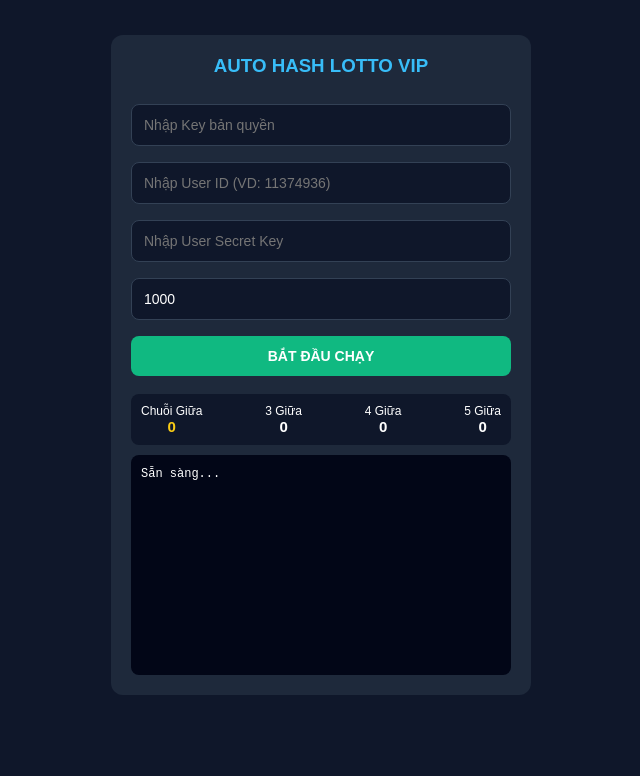
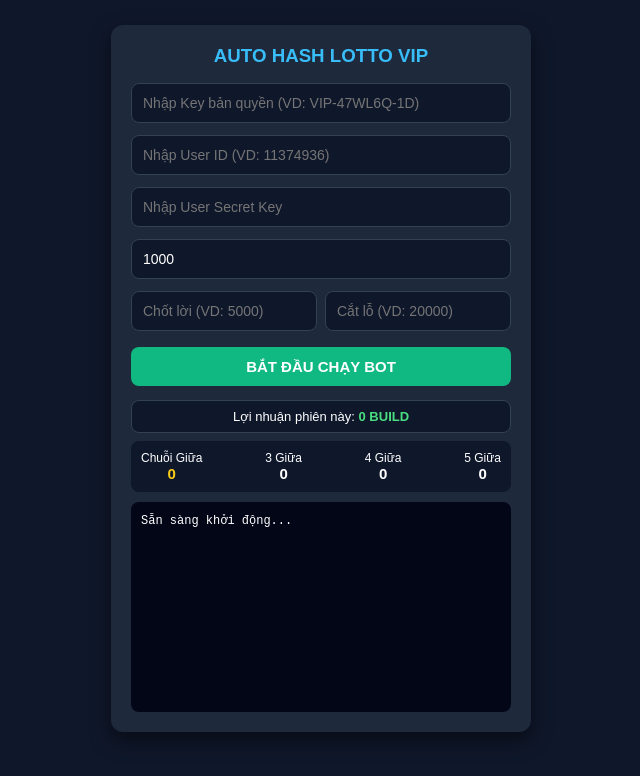
Before and after one commit to duydz1den9-bit/tool-vip, a plain HTML site: page index.html in a window 1280 px wide. Shown: the whole page, without its empty margins (319-959 px from the left). Drawn offline with Linux system fonts and the light colour scheme.

Commit message:
Update index.html

```diff
--- a/index.html
+++ b/index.html
@@ -2,54 +2,75 @@
 <html lang="vi">
 <head>
   <meta charset="UTF-8">
-  <meta name="viewport" content="width=device-width,initial-scale=1">
-  <title>VIP Auto Lotto</title>
+  <meta name="viewport" content="width=device-width, initial-scale=1.0">
+  <title>VIP Auto Hash Lotto</title>
   <style>
-    body{font-family:sans-serif;background:#0f172a;color:#fff;padding:15px;display:flex;justify-content:center;margin:0}
-    .box{background:#1e293b;padding:20px;border-radius:12px;width:100%;max-width:380px;margin-top:20px}
-    input,button{width:100%;padding:12px;margin:8px 0;border-radius:8px;border:none;box-sizing:border-box;font-size:14px}
-    input{background:#0f172a;color:#fff;border:1px solid #334155}
-    button{background:#10b981;color:#fff;font-weight:bold;cursor:pointer}
-    .stop{background:#ef4444;display:none}
-    .logs{background:#020617;padding:10px;border-radius:8px;height:200px;overflow-y:auto;font-size:12px;font-family:monospace;margin-top:10px;line-height:1.5}
-    .st{display:flex;justify-content:space-between;background:#0f172a;padding:10px;border-radius:8px;text-align:center;font-size:12px;margin-top:10px}
+    body { font-family: sans-serif; background: #0f172a; color: #fff; padding: 15px; display: flex; justify-content: center; margin: 0; }
+    .box { background: #1e293b; padding: 20px; border-radius: 12px; width: 100%; max-width: 380px; margin-top: 10px; box-shadow: 0 8px 20px rgba(0,0,0,0.5); }
+    input, button { width: 100%; padding: 11px; margin: 6px 0; border-radius: 8px; border: none; box-sizing: border-box; font-size: 14px; }
+    input { background: #0f172a; color: #fff; border: 1px solid #334155; }
+    .row { display: flex; gap: 8px; }
+    .row input { width: 50%; }
+    button { background: #10b981; color: #fff; font-weight: bold; cursor: pointer; font-size: 15px; margin-top: 10px; }
+    .stop { background: #ef4444; display: none; }
+    .logs { background: #020617; padding: 10px; border-radius: 8px; height: 190px; overflow-y: auto; font-size: 12px; font-family: monospace; margin-top: 10px; line-height: 1.5; }
+    .st { display: flex; justify-content: space-between; background: #0f172a; padding: 10px; border-radius: 8px; text-align: center; font-size: 12px; margin-top: 8px; }
+    .pnl-box { background: #0f172a; padding: 8px; border-radius: 8px; text-align: center; margin-top: 8px; font-size: 13px; border: 1px solid #334155; }
   </style>
 </head>
 <body>
   <div class="box">
-    <h3 style="text-align:center;color:#38bdf8;margin-top:0">AUTO HASH LOTTO VIP</h3>
-    <input id="key" placeholder="Nhập Key bản quyền">
+    <h3 style="text-align:center;color:#38bdf8;margin-top:0;margin-bottom:10px">AUTO HASH LOTTO VIP</h3>
+    <input id="key" placeholder="Nhập Key bản quyền (VD: VIP-47WL6Q-1D)">
     <input id="uid" placeholder="Nhập User ID (VD: 11374936)">
     <input id="skey" type="password" placeholder="Nhập User Secret Key">
-    <input id="bet" type="number" value="1000" placeholder="Tiền cược gốc mỗi bên">
-    <button id="bStart" onclick="run()">BẮT ĐẦU CHẠY</button>
+    <input id="bet" type="number" value="1000" placeholder="Tiền cược gốc mỗi bên (BUILD)">
+
+    <div class="row">
+      <input id="tp" type="number" placeholder="Chốt lời (VD: 5000)">
+      <input id="sl" type="number" placeholder="Cắt lỗ (VD: 20000)">
+    </div>
+
+    <button id="bStart" onclick="run()">BẮT ĐẦU CHẠY BOT</button>
     <button id="bStop" class="stop" onclick="stop()">DỪNG BOT</button>
+
+    <div class="pnl-box">
+      Lợi nhuận phiên này: <b id="pnl" style="color:#4ade80">0 BUILD</b>
+    </div>
+
     <div class="st">
       <div>Chuỗi Giữa<br><b id="c0" style="color:#facc15;font-size:15px">0</b></div>
       <div>3 Giữa<br><b id="c3" style="font-size:15px">0</b></div>
       <div>4 Giữa<br><b id="c4" style="font-size:15px">0</b></div>
       <div>5 Giữa<br><b id="c5" style="font-size:15px">0</b></div>
     </div>
-    <div class="logs" id="lg">Sẵn sàng...</div>
+    <div class="logs" id="lg">Sẵn sàng khởi động...</div>
   </div>
 
   <script>
-    // Đường link máy chủ kiểm tra Key của bạn
     const API_SERVER = "https://workers.dev";
 
-    let tm=null, lastId=null, bSet=new Set(), cg=0, curBet=0, inCyc=false, n3=0, n4=0, n5=0;
+    let tm = null, lastId = null, bSet = new Set(), cg = 0, curBet = 0, inCyc = false, n3 = 0, n4 = 0, n5 = 0;
+    let totalProfit = 0, lastPlacedBet = 0;
 
-    function log(m, c="#fff") {
+    function log(m, c = "#fff") {
       const l = document.getElementById("lg");
       l.innerHTML += '<div style="color:' + c + '">' + m + '</div>';
       l.scrollTop = l.scrollHeight;
     }
 
-    function stop() {
+    function updatePnlUI() {
+      const el = document.getElementById("pnl");
+      el.innerText = (totalProfit >= 0 ? "+" : "") + totalProfit.toFixed(0) + " BUILD";
+      el.style.color = totalProfit >= 0 ? "#4ade80" : "#f87171";
+    }
+
+    function stop(reason = "Đã dừng Bot.") {
       clearInterval(tm);
+      tm = null;
       document.getElementById("bStart").style.display = "block";
       document.getElementById("bStop").style.display = "none";
-      log("Đã dừng Bot.", "#facc15");
+      log("[HỆ THỐNG] " + reason, "#facc15");
     }
 
     async function run() {
@@ -57,14 +78,22 @@
       const uid = document.getElementById("uid").value.trim();
       const skey = document.getElementById("skey").value.trim();
       const base = parseFloat(document.getElementById("bet").value);
+      const takeProfit = parseFloat(document.getElementById("tp").value) || 0;
+      const stopLoss = parseFloat(document.getElementById("sl").value) || 0;
 
-      if (!key || !uid || !skey || base <= 0) return alert("Vui lòng nhập đủ thông tin!");
+      if (!key || !uid || !skey || base <= 0) return alert("Vui lòng nhập đầy đủ thông tin!");
 
       curBet = base;
+      totalProfit = 0;
+      lastPlacedBet = 0;
+      inCyc = false;
+      cg = 0;
+      updatePnlUI();
+
       document.getElementById("bStart").style.display = "none";
       document.getElementById("bStop").style.display = "block";
       document.getElementById("lg").innerHTML = "";
-      log("Đang kết nối máy chủ kiểm tra Key...", "#38bdf8");
+      log("[*] Đang kết nối máy chủ...", "#38bdf8");
 
       const loop = async () => {
         try {
@@ -76,8 +105,9 @@
           const j = await r.json();
           if (!j.success) {
             alert(j.msg);
-            return stop();
+            return stop(j.msg);
           }
+
           const d = j.data?.data;
           if (!d) return;
 
@@ -91,37 +121,71 @@
               if (cg === 3) n3++;
               if (cg === 4) n4++;
               if (cg === 5) n5++;
-              if (inCyc) {
+
+              if (inCyc && lastPlacedBet > 0) {
+                totalProfit -= (lastPlacedBet * 2);
+                updatePnlUI();
+
+                if (stopLoss > 0 && totalProfit <= -stopLoss) {
+                  alert("Đã chạm giới hạn Cắt lỗ (-" + stopLoss + " BUILD)! Bot tự động dừng.");
+                  return stop("Chạm mốc Cắt lỗ!");
+                }
+
                 curBet *= 10;
-                log("[THUA] Gấp x10 lên: " + curBet, "#f87171");
+                log("[THUA] Gấp x10 lên " + curBet + " BUILD/bên!", "#f87171");
               }
             } else {
-              if (inCyc) log("[THẮNG] Nổ " + t + "! Reset vốn.", "#4ade80");
+              if (inCyc && lastPlacedBet > 0) {
+                const netWin = (lastPlacedBet * 2.45) - (lastPlacedBet * 2);
+                totalProfit += netWin;
+                updatePnlUI();
+                log("[THẮNG] Nổ " + t + "! Lãi tay này: +" + netWin.toFixed(0) + " BUILD.", "#4ade80");
+
+                if (takeProfit > 0 && totalProfit >= takeProfit) {
+                  alert("Chúc mừng! Đã đạt mục tiêu Chốt lời (+" + totalProfit.toFixed(0) + " BUILD). Bot tự động dừng.");
+                  return stop("Đạt mục tiêu Chốt lời!");
+                }
+              }
               cg = 0;
               curBet = base;
               inCyc = false;
+              lastPlacedBet = 0;
             }
 
             document.getElementById("c0").innerText = cg;
             document.getElementById("c3").innerText = n3;
             document.getElementById("c4").innerText = n4;
             document.getElementById("c5").innerText = n5;
-            log("Kỳ #" + lastId + " -> " + s + " (" + t + ")");
+            log("Kỳ #" + lastId + " | [" + d.last_issue_lucky_code.join(",") + "] -> " + s + " (" + t + ")");
 
             if (cg >= 3 && !bSet.has(d.issue_id)) {
+              if (stopLoss > 0 && (totalProfit - curBet * 2) < -stopLoss) {
+                alert("Lệnh cược tiếp theo vượt quá mức Cắt lỗ đã cài đặt! Bot tự dừng để bảo toàn vốn.");
+                return stop("Vượt ngưỡng Cắt lỗ!");
+              }
+
               bSet.add(d.issue_id);
               inCyc = true;
-              log("[CƯỢC] Kỳ #" + d.issue_id + ": " + curBet + "/bên", "#38bdf8");
+              log("[CƯỢC] Kỳ #" + d.issue_id + ": " + curBet + " BUILD/bên...", "#38bdf8");
+
               const br = await fetch(API_SERVER, {
                 method: "POST",
                 headers: { "Content-Type": "application/json" },
                 body: JSON.stringify({ key, uid, skey, action: "bet", issueId: d.issue_id, betAmount: curBet })
               });
               const bj = await br.json();
-              log(bj.data?.code === 0 ? "[OK] Khớp lệnh thành công!" : "[LỖI] " + bj.data?.msg, bj.data?.code === 0 ? "#4ade80" : "#f87171");
+              if (bj.data?.code === 0) {
+                lastPlacedBet = curBet;
+                log("[OK] Khớp lệnh thành công!", "#4ade80");
+              } else {
+                lastPlacedBet = 0;
+                log("[LỖI] " + bj.data?.msg, "#f87171");
+              }
             }
           }
-        } catch (e) {}
+        } catch (e) {
+          log("[Cảnh báo] Mạng trễ, thử lại sau 3s...", "#94a3b8");
+        }
       };
 
       await loop();
```
